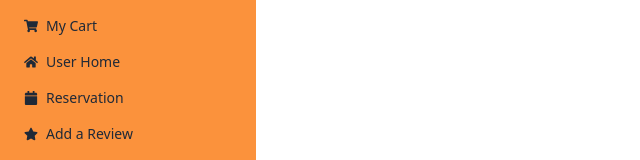
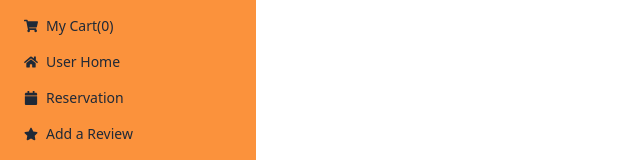
Before and after one commit to Saif-Rahman-801/Bistro-boss-client, a React (Vite) app: page /dashboard in a window 1280 px wide. Shown: the top 160 px of the page, without its empty margins (0-640 px from the left). Built offline with nearby package versions, Linux system fonts and the light colour scheme; no server answers.

Commit message:
cart length shown

```diff
--- a/src/Layout/Dashboard.jsx
+++ b/src/Layout/Dashboard.jsx
@@ -7,15 +7,17 @@ import {
   FaStar,
 } from "react-icons/fa";
 import { NavLink, Outlet } from "react-router-dom";
+import useCart from "../hooks/useCart";
 
 const Dashboard = () => {
+  const [cart] = useCart();
   return (
     <div className="flex gap-10">
       <div className="w-64 min-h-screen bg-orange-400">
         <ul className="menu">
           <li>
             <NavLink to={`/dashboard/cart`}>
-              <FaShoppingCart /> My Cart
+              <FaShoppingCart /> My Cart({cart.length})
             </NavLink>
           </li>
           <li>
```
